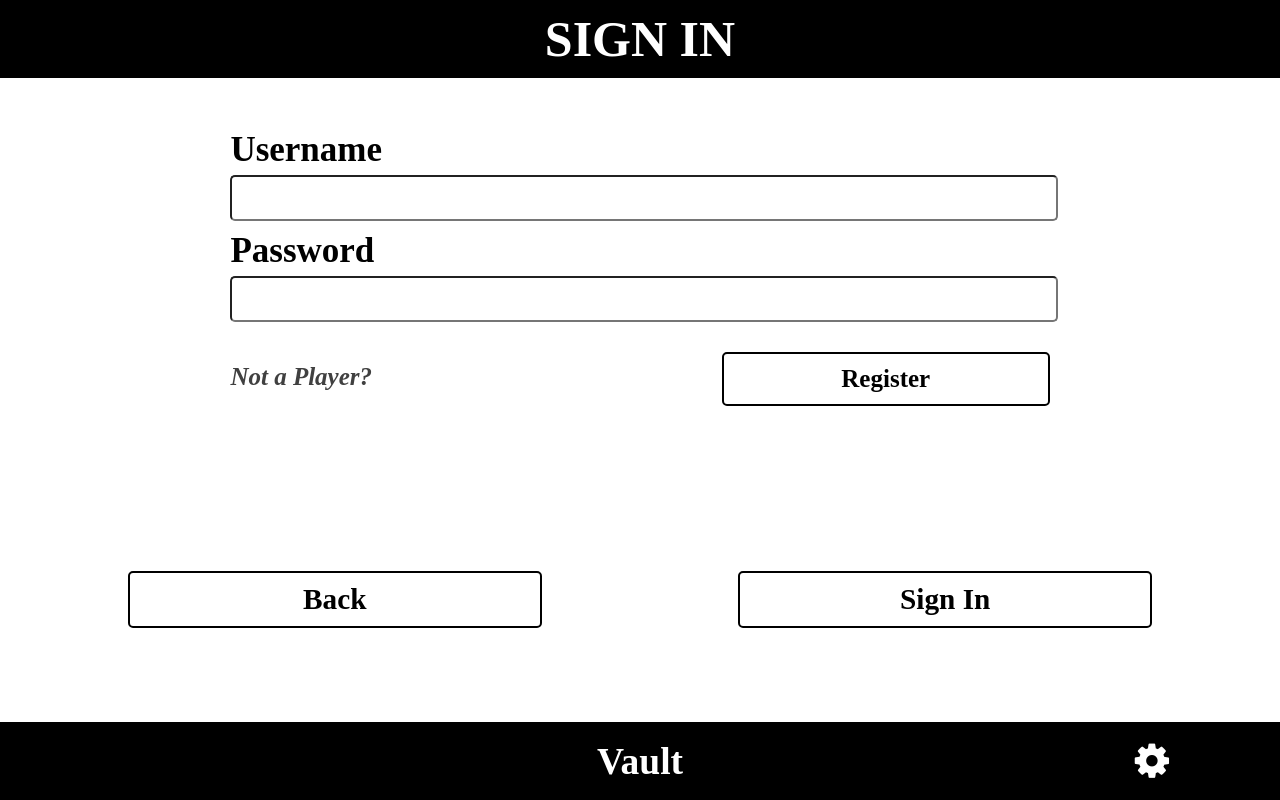
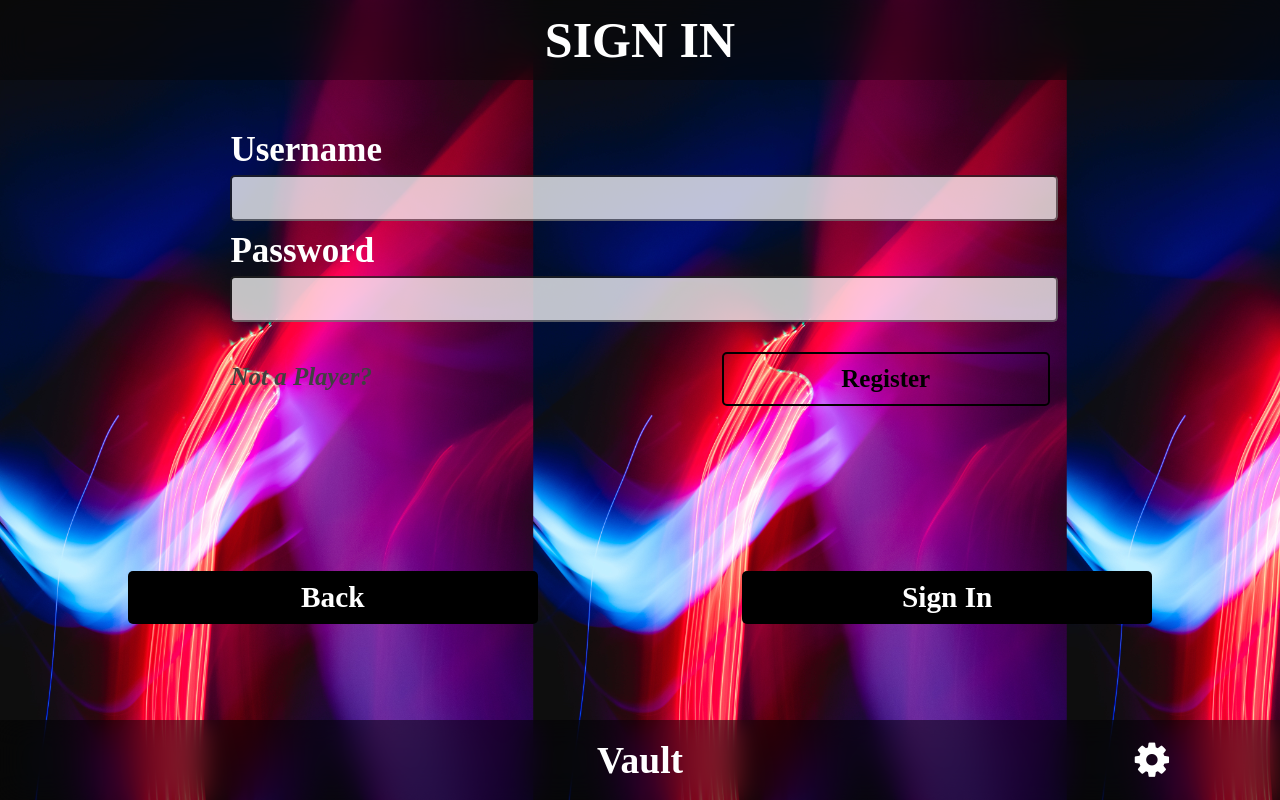
Before and after one commit to IDrumsey/Interact, a PHP site: page /signIn.php in a window 1280 px wide. Run offline with PHP 8.4, Linux system fonts and the light colour scheme.

Commit message:
Styled the sign in page today, working on btn flip animation

```diff
--- a/backbone.css
+++ b/backbone.css
@@ -16,7 +16,6 @@ h1 {
 }
 
 #container #head {
-  border-bottom: 2px solid #fff;
   background-color: #000;
 }
 
@@ -25,7 +24,6 @@ h1 {
 }
 
 #container #foot {
-  border-top: 2px solid #fff;
   background-color: #000;
 }
 
--- a/index.css
+++ b/index.css
@@ -88,7 +88,7 @@ p {
 }
 
 .innerCircle:hover .option {
-  background-image: linear-gradient(rgb(86, 255, 176) 15%, rgb(255, 255, 255) 15%);
+  background-image: linear-gradient(rgb(0, 73, 33) 10%, rgb(255, 255, 255) 20%);
   animation: spin 1000ms ease-in-out infinite;
 }
 
--- a/signIn.css
+++ b/signIn.css
@@ -9,10 +9,19 @@ a {
   color: #000;
 }
 
+#container {
+  width: 100%;
+  height: 100%;
+  background-image: url("images/take3.jpg");
+  background-size: auto 100%;
+}
+
 #head {
   display: flex;
   justify-content: center;
   align-items: center;
+  background: rgba(0, 0, 0, .3) !important;
+  backdrop-filter: blur(15px);
 }
 
 #head h1 {
@@ -20,10 +29,6 @@ a {
 }
 
 #body {
-  width: 100%;
-}
-
-#content {
   width: 80%;
   height: 80%;
   margin: auto;
@@ -39,11 +44,46 @@ a {
 }
 
 .inputField .Title {
-  text-align: left;
   margin-bottom: 5px;
   font-size: 35px;
-  color: #000;
+  color: rgb(255, 255, 255);
+  position: relative;
+  text-align: left;
+  transition: text-shadow 200ms ease-in;
 }
+
+input {
+  opacity: .75;
+  transition: opacity 200ms linear;
+}
+
+.slideRight {
+  animation: slideRight 250ms linear forwards;
+}
+
+@keyframes slideRight {
+  from {
+    left: 0%
+  }
+  to {
+    left: 5%;
+  }
+}
+
+.slideLeft {
+  animation: slideLeft 250ms linear forwards;
+}
+
+@keyframes slideLeft {
+  from {
+    left: 5%;
+  }
+  to {
+    left: 0%;
+  }
+}
+
+
 
 .inputField input {
   width: 100%;
@@ -55,6 +95,15 @@ a {
 
 input:focus {
   outline: none;
+  opacity: 1;
+}
+
+#user:focus {
+  box-shadow: 0 0 10px rgba(255, 86, 165, 0.75);
+}
+
+#pass:focus {
+  box-shadow: 0 0 10px rgba(86, 179, 255, 0.75);
 }
 
 #register {
@@ -100,29 +149,51 @@ input:focus {
 }
 
 #options div {
-  border: 2px solid #000;
   border-radius: 5px;
   width: 40%;
   font-size: 25px;
   padding: 10px 0;
+  background-color: #000;
+  position: relative;
+  transition: transform 1000ms ease-in-out;
+}
+
+#options div h3 {
+  backface-visibility: hidden;
 }
 
 #backBtn {
   float: left;
   cursor: pointer;
-  color: #000;
+  color: #fff;
+}
+
+#options div:hover {
+  transform: scale(1.05);
+  box-shadow: 0 0 10px #fff;
+  transform: rotate3d(1, 0, 0, 360deg);
+}
+
+#backBtn:hover h3 {
+  text-shadow: 0 5px 10px rgba(255, 86, 165, 0.75);
+}
+
+#signInBtn:hover h3 {
+  text-shadow: 0 5px 10px rgba(86, 179, 255, 0.75);
 }
 
 #signInBtn {
   float: right;
   cursor: pointer;
-  color: #000;
+  color: #fff;
 }
 
 #foot {
   display: grid;
   grid-template-columns: 20% 60% 20%;
   text-align: center;
+  background: rgba(0, 0, 0, .5) !important;
+  backdrop-filter: blur(15px);
 }
 
 #foot div {
--- a/signIn.php
+++ b/signIn.php
@@ -41,15 +41,14 @@
         <h1>SIGN IN</h1>
       </div>
       <div id="body">
-        <div id="content">
           <form id="signInForm" method="POST" action=<?php echo $red; ?>>
             <div class="inputField username">
-              <h4 class="Title">Username</h4>
-              <input type="text" id="user" name="user" />
+              <h4 class="Title" id="userTitle">Username</h4>
+              <input type="text" id="user" name="user" class="fi"/>
             </div>
             <div class="inputField">
-              <h4 class="Title">Password</h4>
-              <input type="password" id="pass" name="pass" />
+              <h4 class="Title" id="passTitle">Password</h4>
+              <input type="password" id="pass" name="pass" class="fi"/>
             </div>
           </form>
           <div id="register">
@@ -64,12 +63,9 @@
             <div id="backBtn" onclick="history.back();"><h3>Back</h3></div>
             <div id="signInBtn"><h3>Sign In</h3></div>
           </div>
-        </div>
       </div>
       <div id="foot">
-        <div id="backBtn" onclick="history.back();">
-          <i class="fa fa-arrow-circle-o-left"></i>
-        </div>
+        <div></div>
         <div id="vault"><h2>Vault</h2></div>
         <div id="settings"><i class="fa fa-cog"></i></div>
       </div>
```
Also changed, not shown: logIn.js (+43 -0 lines), images/take3.jpg (added), images/take4.jpg (added).
